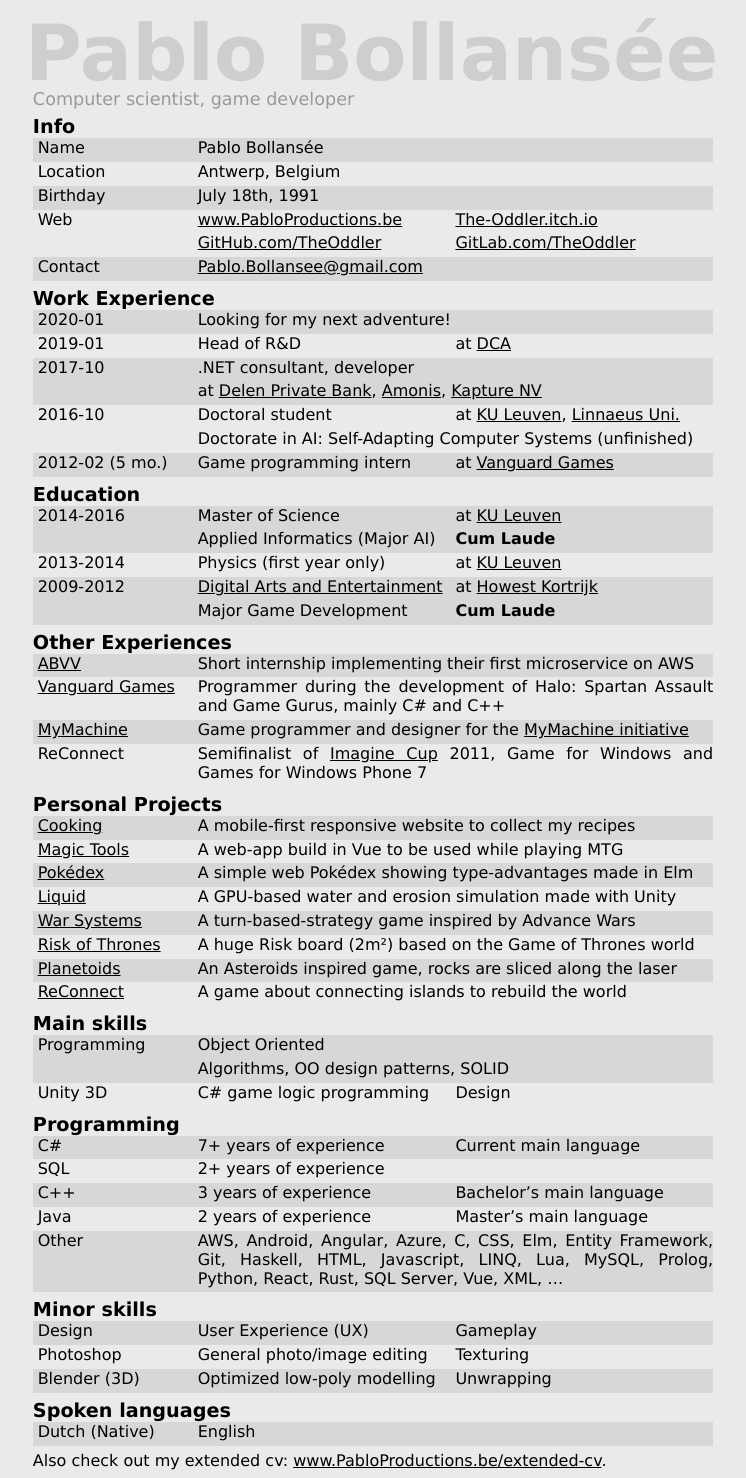
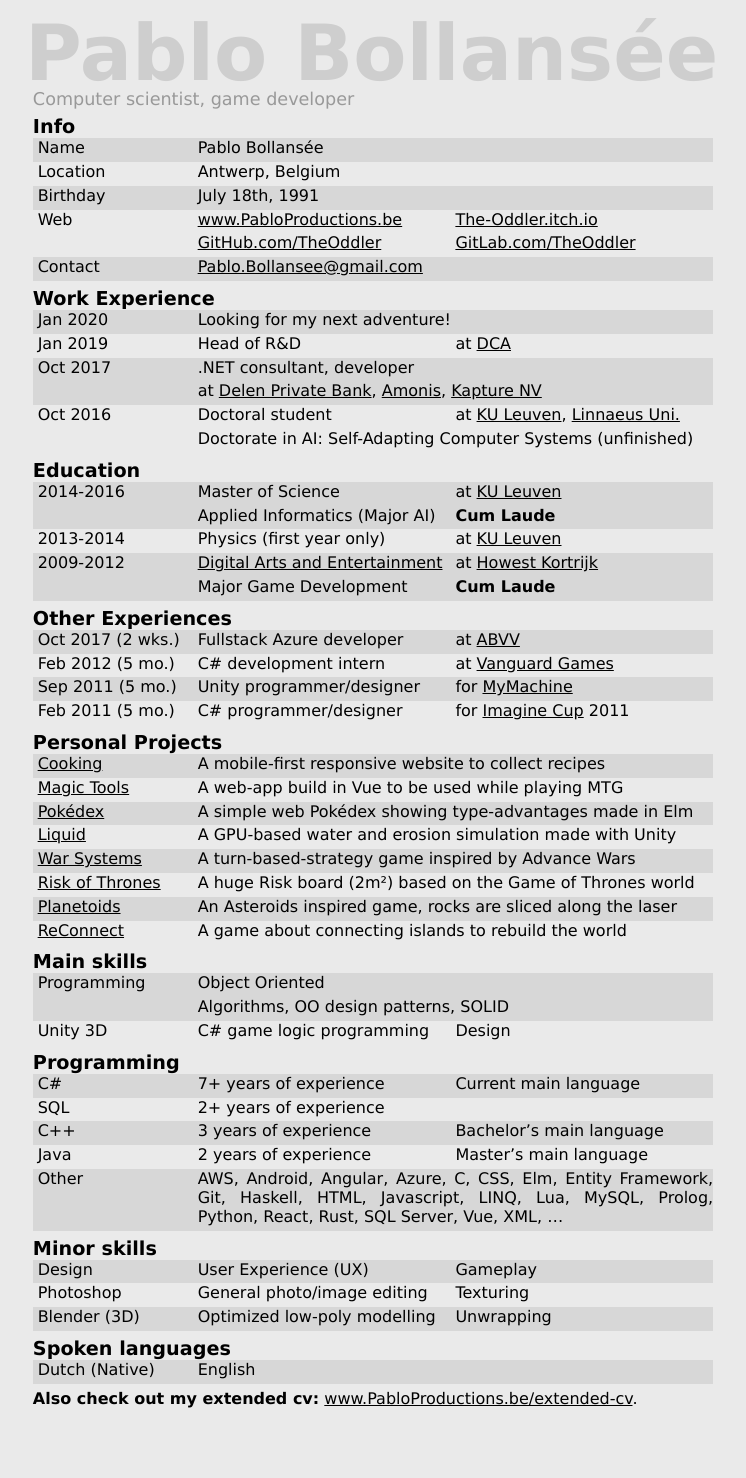
Before and after one commit to TheOddler/theoddler.github.io, a Jekyll site: the page built from cv.md, in a window 1280 px wide. Shown: the whole page, without its empty margins (267-1013 px from the left). Built offline with Jekyll 4.4.1, drawn with Linux system fonts in a browser that asks for light colours; nearby versions of some CDN libraries; after the commit the page ends 1416 px from its top, so only the background shows below that.

Commit message:
Nicer headers in work experience + Extra info in other experiences

```diff
--- a/_includes/cv.md
+++ b/_includes/cv.md
@@ -23,25 +23,22 @@
 
 ### Work Experience
 
-* 2020-01
+* Jan 2020
   * Looking for my next adventure!
-* 2019-01
+* Jan 2019
   * Head of R&D
   * at [DCA](https://dca.lu/)
-{% if include.extended %}  * C#, SQL, Unity 3D, VR, Backend, Fullstack, Design{% endif %}
-* 2017-10
+{% if include.extended %}  * Leading a small team of one other programmer and an artist to test and develop a VR app in [Unity](https://unity.com/){% endif %}
+{% if include.extended %}  * C#, SQL, Unity, VR, Fullstack, Design{% endif %}
+* Oct 2017
   * .NET consultant, developer
   * at [Delen Private Bank](https://www.delen.be/), [Amonis](http://www.amonis.be/), [Kapture NV](https://www.kapture.be/)
-{% if include.extended %}  * C#, SQL, Cobol, Backend, Fullstack{% endif %}
-* 2016-10
+{% if include.extended %}  * C#, SQL, Azure, Cobol, Backend, Fullstack, ...{% endif %}
+* Oct 2016
   * Doctoral student
   * at [KU Leuven](https://www.kuleuven.be/), [Linnaeus Uni.](https://lnu.se/en/)
   * Doctorate in AI: Self-Adapting Computer Systems (unfinished)
-{% if include.extended %}  * I&nbsp;quite quickly felt it wasn't for me, as I&nbsp;didn't enjoy the very theoretical work with a focus on papers rather&nbsp;than&nbsp;code{% endif %}
-* 2012-02 (5 mo.)
-  * Game programming intern
-  * at [Vanguard Games](http://www.vanguardgames.net/)
-{% if include.extended %}  * C#, C++, Game Development{% else %}{: .table_list}{% endif %}
+{% if include.extended %}  * I&nbsp;quite quickly felt it wasn't for me, as I&nbsp;didn't enjoy the very theoretical work with a focus on papers rather&nbsp;than&nbsp;code{% else %}{: .table_list}{% endif %}
 {: .table_list}
 
 </div>
@@ -71,14 +68,26 @@
 
 ### Other Experiences
 
-* [ABVV](http://www.abvv.be/)
-  * Short internship implementing their first microservice on AWS
-* [Vanguard Games](http://www.vanguardgames.net/)
-  * Programmer during the development of Halo: Spartan Assault and Game Gurus, mainly C# and C++
-* [MyMachine](https://mymachine-global.org/)
-  * Game programmer and designer for the [MyMachine initiative](https://mymachine-global.org/)
-* ReConnect
-  * Semifinalist of [Imagine Cup](https://imaginecup.microsoft.com/) 2011, Game for Windows and Games for Windows Phone 7
+* Oct 2017 (2 wks.)
+  * Fullstack Azure developer
+  * at [ABVV](http://www.abvv.be/)
+{% if include.extended %}  * A short project implementing their first microservice{% endif %}
+{% if include.extended %}  * C#, [Azure](https://azure.microsoft.com){% endif %}
+* Feb 2012 (5 mo.)
+  * C# development intern
+  * at [Vanguard Games](http://www.vanguardgames.net/)
+{% if include.extended %}  * During the development of Halo: Spartan Assault{% endif %}
+{% if include.extended %}  * C++, C#, [Unity](https://unity.com/){% endif %}
+* Sep 2011 (5 mo.)
+  * Unity programmer/designer
+  * for [MyMachine](https://mymachine-global.org/)
+{% if include.extended %}  * A game bringing the imaginary machines of children to life{% endif %}
+{% if include.extended %}  * C#, [Unity](https://unity.com/){% endif %}
+* Feb 2011 (5 mo.)
+  * C# programmer/designer
+  * for [Imagine Cup](https://imaginecup.microsoft.com/) 2011
+{% if include.extended %}  * Semifinalist of *Game for Windows* and *Games for Windows Phone 7*{% else %}{: .table_list}{% endif %}
+{% if include.extended %}  * C#, XNA{% endif %}
 {: .table_list}
 
 </div>
--- a/cv.md
+++ b/cv.md
@@ -4,4 +4,4 @@
 
 {% include cv.md %}
 
-Also check out my extended cv: [{{site.website_hr}}/extended-cv]({{site.website}}/extended-cv).
+**Also check out my extended cv:** [{{site.website_hr}}/extended-cv]({{site.website}}/extended-cv).
```
Also changed, not shown: _projects/cooking.md (+1 -1 lines).
